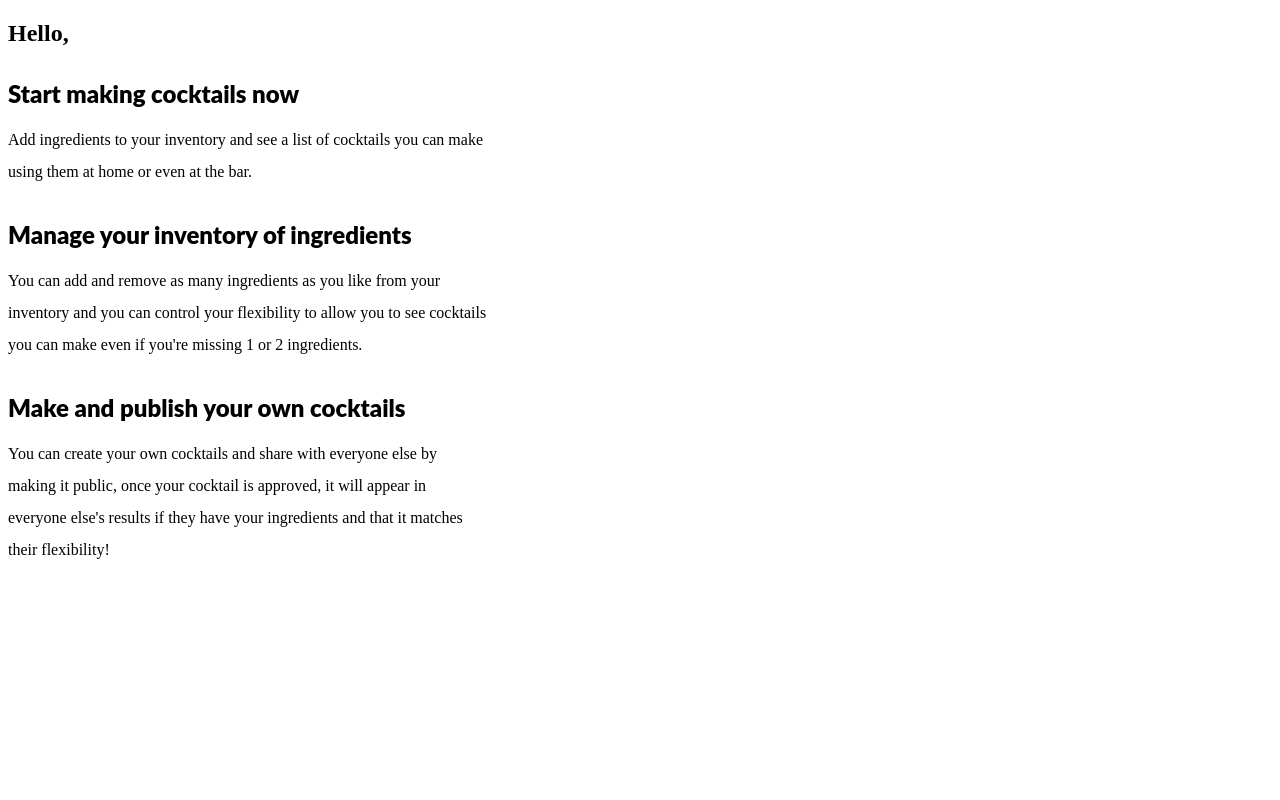
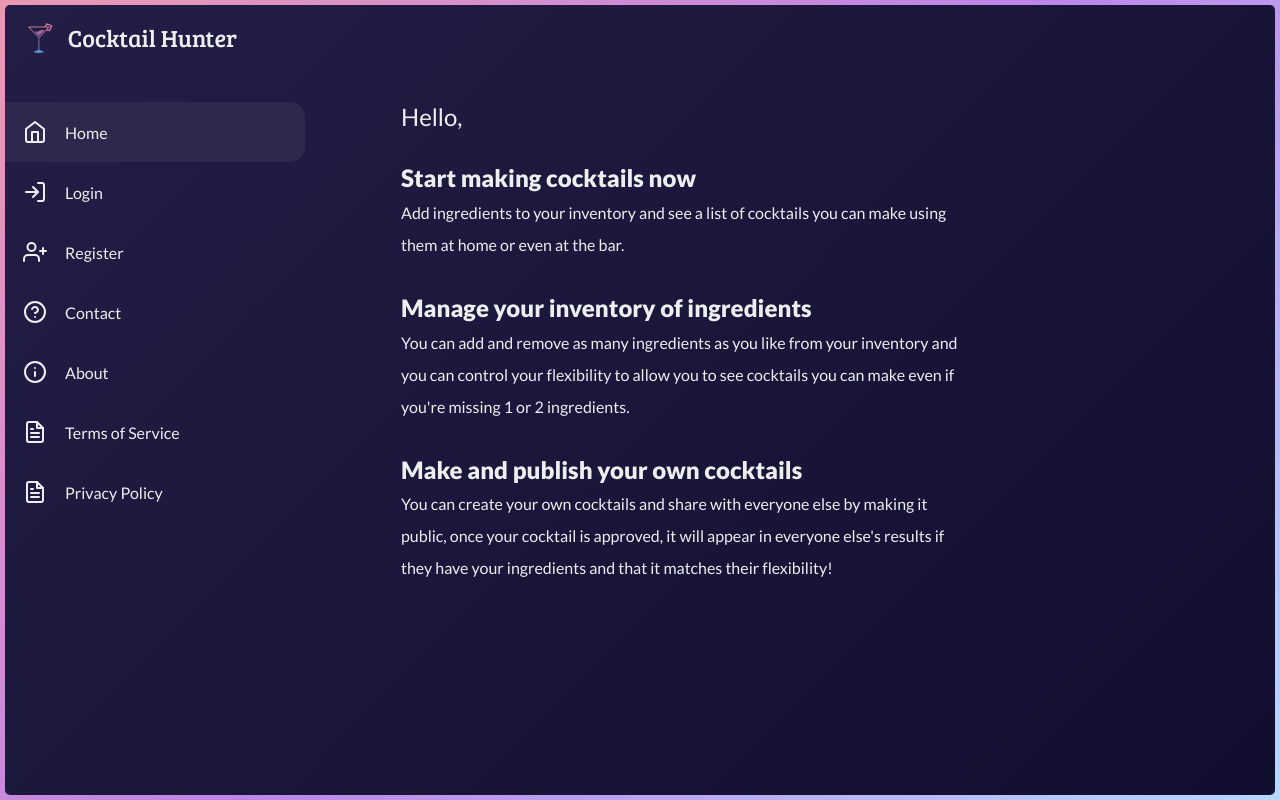
Before and after one commit to Cocktail-Hunter/nextjs, a React (Create React App) app: page / in a window 1280 px wide. Built offline with nearby package versions, Linux system fonts and the light colour scheme.

Commit message:
Add global styles

```diff
--- a/src/App.scss
+++ b/src/App.scss
@@ -12,3 +12,65 @@
   font-family: "Bree Serif Regular";
   src: url("./assets/fonts/bree_serif_regular.woff2");
 }
+
+* {
+  margin: 0;
+  padding: 0;
+  box-sizing: border-box;
+  font-weight: normal;
+}
+
+html, body, #root, .App {
+  height: 100%;
+  width: 100%;
+}
+
+body {
+  background: linear-gradient(135deg, #EB98B2, #BC86E8, #B5D8FF);
+  padding: 5px;
+  font-size: 16px;
+  font-family: "Lato Regular";
+}
+
+.App {
+  position: relative;
+  background: linear-gradient(135deg, #231E46, #120E2F);
+  border-radius: 5px;
+  color: #eee;
+  overflow-y: auto;
+}
+
+.page {
+  grid-area: page;
+  padding: 2em;
+}
+
+a {
+  text-decoration: none;
+  color: #eee;
+}
+
+button {
+  background: none;
+  border: none;
+  outline: none;
+  color: #eee;
+  font-family: "Lato Regular";
+  font-size: 16px;
+  cursor: pointer;
+}
+
+@media only screen and (min-width: 800px) {
+  .App {
+    display: grid;
+    grid-template-areas:
+      "header header"
+      "nav page";
+    grid-template-rows: auto 1fr;
+    grid-template-columns: 300px 1fr;
+  }
+
+  .page {
+    padding: 2em 6em;
+  }
+}
--- a/src/App.tsx
+++ b/src/App.tsx
@@ -1,4 +1,4 @@
-import React from "react";
+import React, { useState } from "react";
 
 import {
   BrowserRouter as Router,
@@ -19,9 +19,18 @@ import Profile from "./Pages/Profile";
 import ForgotPassword from "./Pages/ForgotPassword";
 import Refresh from "./Pages/Refresh";
 
-const App = () => (
+import "./App.scss";
+import Nav from "./Components/Nav";
+import Header from "./Components/Header";
+
+const App = () => {
+  const [showSidebar, setShowSidebar] = useState(false);
+
+  return (
     <div className="App">
       <Router>
+        <Header setShow={setShowSidebar}/>
+        <Nav show={showSidebar} setShow={setShowSidebar}/>
         <Switch>
           <Route path="/" exact>
             <Home/>
@@ -54,5 +63,6 @@ const App = () => (
       </Router>
     </div>
   );
+};
 
 export default App;
```
Lines whose indentation alone changed are shown as unchanged.
